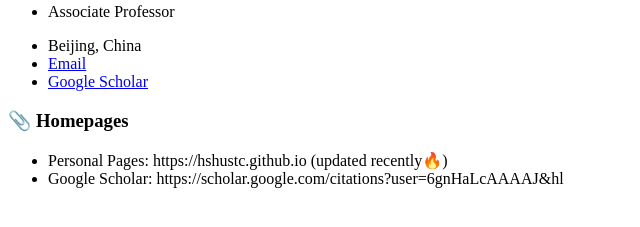
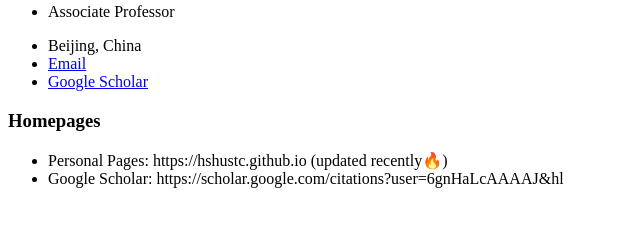
Before and after one commit to hshustc/hshustc.github.io, a Jekyll site: the page built from _pages/includes/homepage.md, in a window 1280 px wide. Shown: the part 303-530 px from the top of the page, without its empty margins (0-640 px from the left). Built offline with Jekyll 4.4.1, drawn with Linux system fonts in a browser that asks for light colours; our own code applies the rules of GitHub Pages for plain Markdown files.

Commit message:
Minor Update

```diff
--- a/_pages/includes/homepage.md
+++ b/_pages/includes/homepage.md
@@ -1,3 +1,3 @@
-# 📎 Homepages
+# Homepages
 - Personal Pages: https://hshustc.github.io (updated recently🔥)
 - Google Scholar: https://scholar.google.com/citations?user=6gnHaLcAAAAJ&hl
--- a/github_myprofile_updater/update.py
+++ b/github_myprofile_updater/update.py
@@ -1,5 +1,5 @@
 if __name__ == '__main__':
-    _header = '## Hi there 👋'
+    _header = '## Hi there'
     base_dir = '../_pages/includes/'
     _homepage = open(f'{base_dir}/homepage.md').read().strip()
     with open('README.md', 'w') as f:
```
Also changed, not shown: _pages/includes/4-pub.md (+2 -0 lines).
